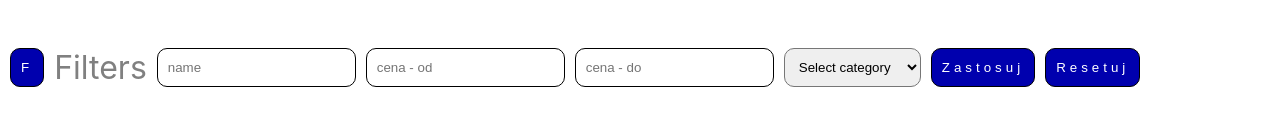
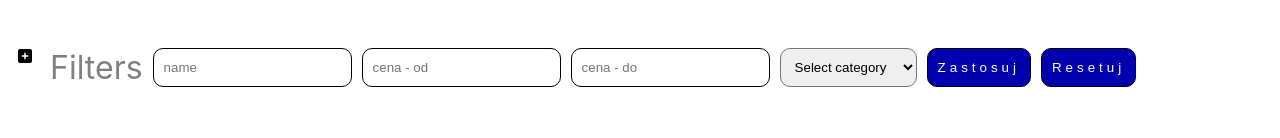
Before and after one commit to marcinoles87/my-app2, a React (Create React App) app: page / in a window 1280 px wide. Shown: the part 734-872 px from the top of the page. Built offline with nearby package versions, Linux system fonts and the light colour scheme.

Commit message:
add code

```diff
--- a/src/App.css
+++ b/src/App.css
@@ -686,13 +686,16 @@ i{
 /*resize*/
 
 .resize{
-  width: 10%;
+  width:40px;
   overflow: hidden;
 }
 
-.resize button{
-  width: 10%;
+#resize-button{
+  width: 30px !important;
+  text-align: center;
 }
+
+
 
 
 @media (max-width:480px) {
--- a/src/components/Header.jsx
+++ b/src/components/Header.jsx
@@ -94,7 +94,7 @@ function Header({koszyk,setKoszyk,setDatabase,database,setProduktOpis}) {
     const handleResize = () =>{
 
       const element = document.querySelector('.filters')
-      console.log(element)
+      const button = document.querySelector('resize-button')
 
       element.classList.toggle('resize')
     }
@@ -117,7 +117,8 @@ function Header({koszyk,setKoszyk,setDatabase,database,setProduktOpis}) {
 
              <div className='filters'>
 
-              <button onClick={handleResize}>F</button>
+              {/* <button >F</button> */}
+              <i class="fa-solid fa-square-plus" id='resize-button' onClick={handleResize}></i>
 
 
               <h1>Filters</h1>
```
